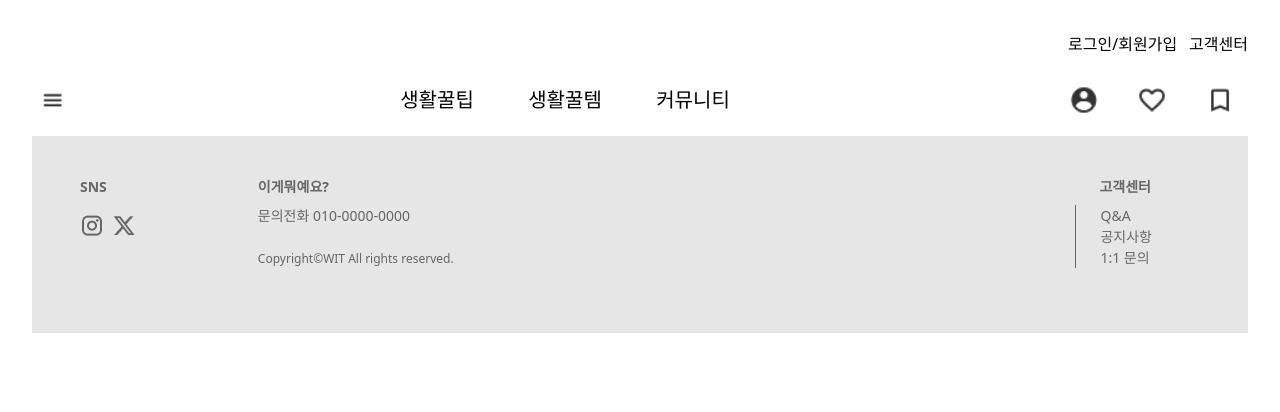
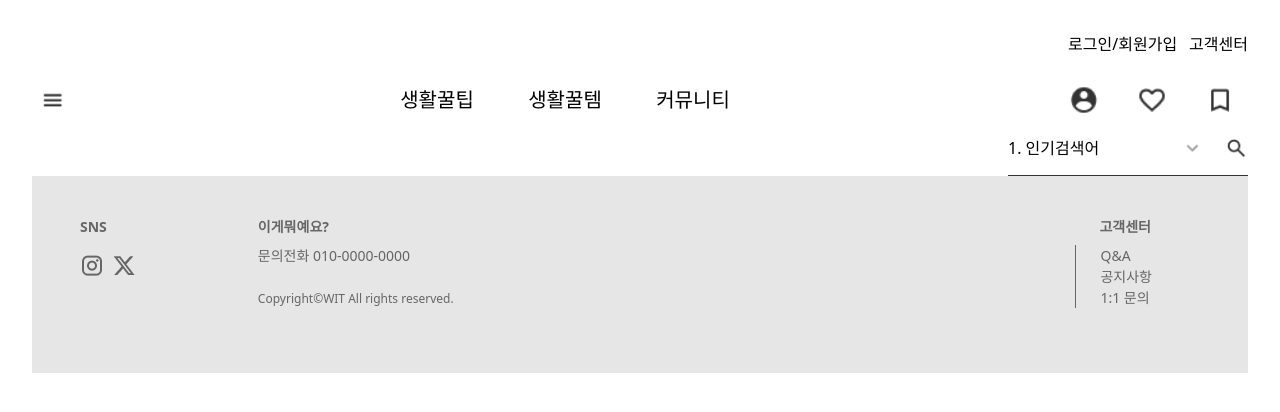
Before and after one commit to whatisthis-umc/whatisthis_FE, a React (Vite) app: page / in a window 1280 px wide. Shown: the top 412 px of the page. Built offline with nearby package versions, Linux system fonts and the light colour scheme.

Commit message:
Searchbar 컴포넌트

```diff
--- /dev/null
+++ b/src/components/Searchbar.tsx
@@ -0,0 +1,18 @@
+import search from "/src/assets/search.png";
+import arrow_down from "/src/assets/arrow_down.png";
+
+const Searchbar = () => {
+  return (
+    <div className="flex w-[240px] h-[40px] border-b border-[#333333] ml-auto">
+      <div className="w-[152px] text-start ">1. 인기검색어</div>
+      <img
+        src={arrow_down}
+        alt="보기"
+        className="w-[24px] h-[24px] cursor-pointer ml-auto"
+      />
+      <img src={search} alt="검색" className="w-[24px] h-[24px] ml-auto" />
+    </div>
+  );
+};
+
+export default Searchbar;
--- a/src/pages/MainPage.tsx
+++ b/src/pages/MainPage.tsx
@@ -1,5 +1,11 @@
+import Searchbar from "../components/Searchbar";
+
 const MainPage = () => {
-  return <div></div>;
+  return (
+    <div>
+      <Searchbar />
+    </div>
+  );
 };
 
 export default MainPage;
```
Also changed, not shown: src/assets/arrow_down.png (added), src/assets/search.png (added).
